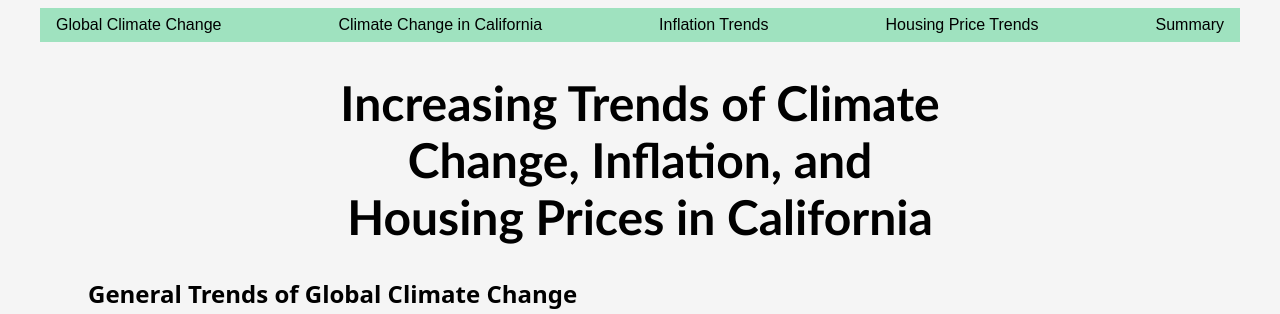
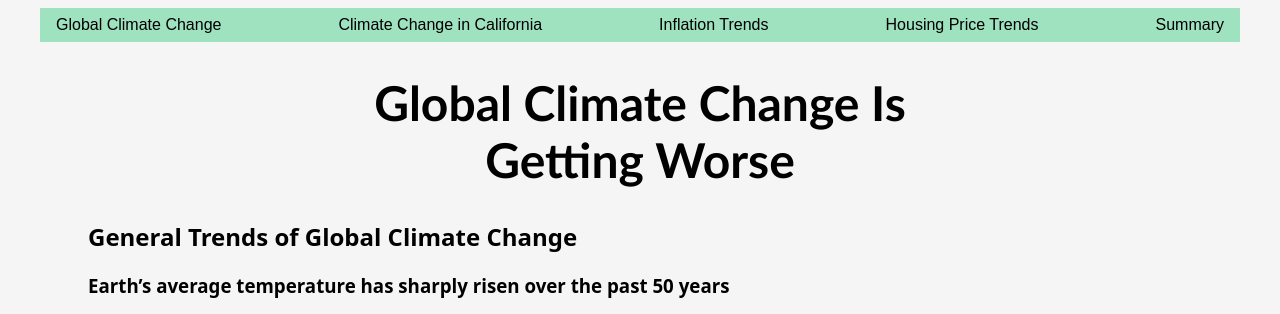
Before and after one commit to rachelhuang05/data100_finalproject, a plain HTML site: page index.html in a window 1280 px wide. Shown: the top 314 px of the page. Drawn offline with Linux system fonts and the light colour scheme.

Commit message:
Update index.html

```diff
--- a/index.html
+++ b/index.html
@@ -19,7 +19,7 @@
                     <li><a href = "summary.html">Summary</a></li>
                 </ul>
             </nav>
-            <h1>Increasing Trends of Climate Change, Inflation, and Housing Prices in California</h1>
+            <h1>Global Climate Change Is Getting Worse</h1>
         </header>
         <main>
             <section>
```
